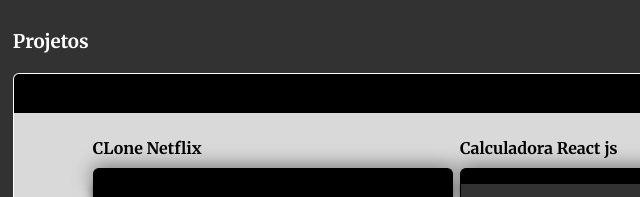
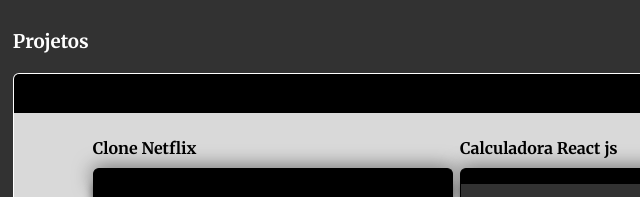
Before and after one commit to DaviDumer/meu-portfolio, a website built with webpack: page docs/index.html in a window 1280 px wide. Shown: the part 1300-1497 px from the top of the page, 0-640 px from the left. Built offline with nearby package versions, Linux system fonts and the light colour scheme.

Commit message:
hotfix 0.3

```diff
--- a/docs/index.html
+++ b/docs/index.html
@@ -167,7 +167,7 @@
               class="s-project__about1 u-project__about js-project__about"
               data-link="https://davidumer.github.io/clone-netflix/"
             >
-              <h4 class="u-project__label">CLone Netflix</h4>
+              <h4 class="u-project__label">Clone Netflix</h4>
               <div></div>
               <div>
                 <img src="./img/netflix.gif" alt="Logo Netflix" />
```
